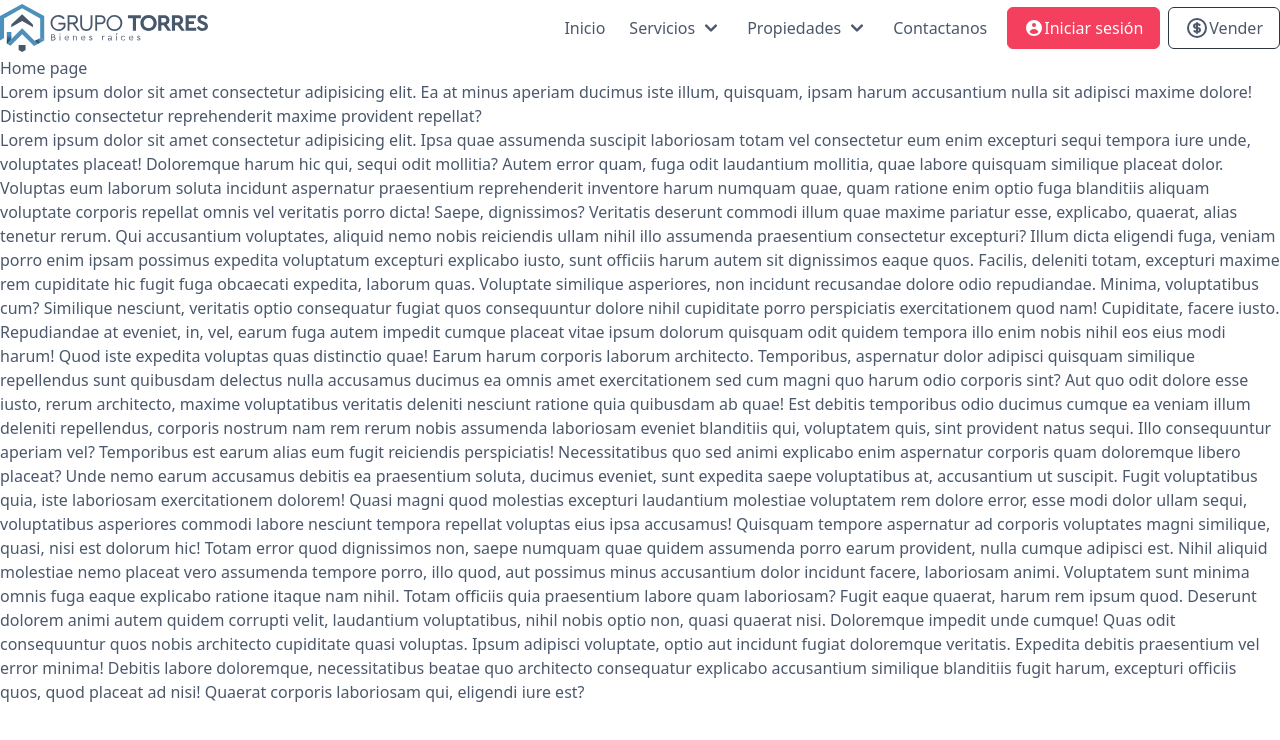
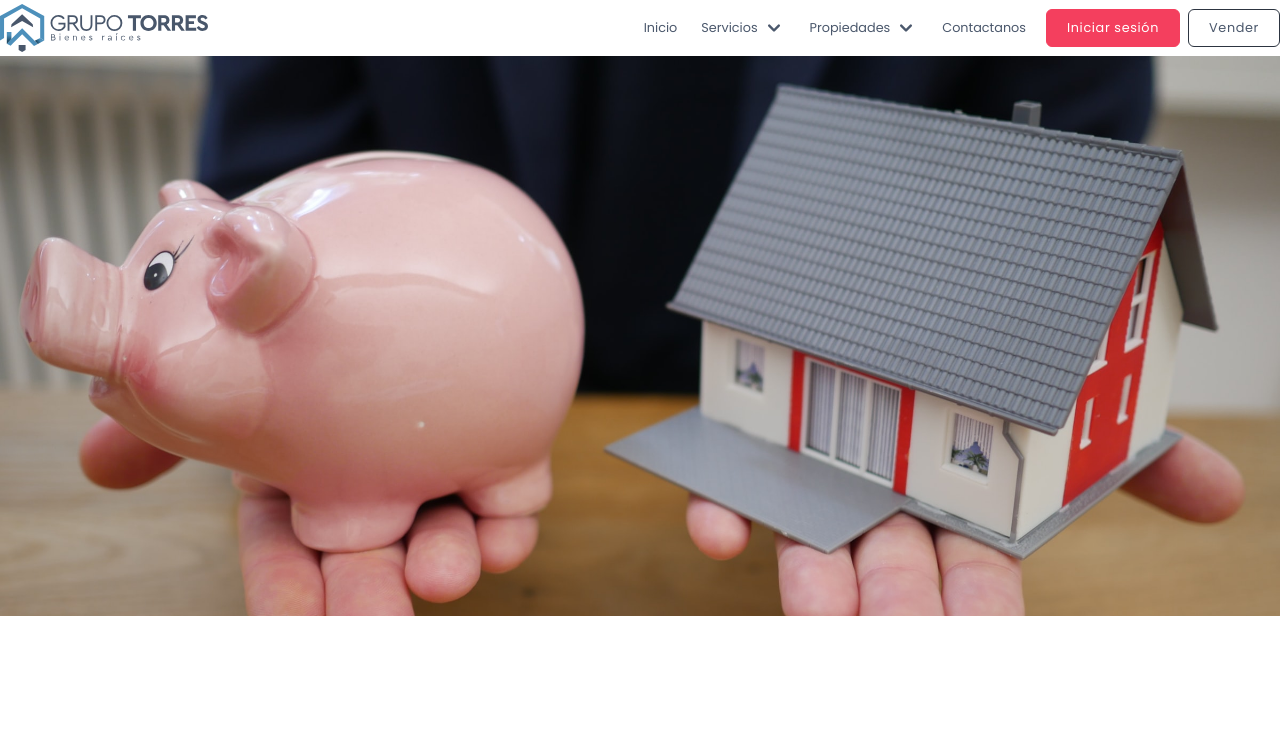
Before and after one commit to plazmediaLab/grupo-torres, a Next.js app: page /home in a window 1280 px wide. Shown: the top 740 px of the page. Built offline with nearby package versions, Linux system fonts and the light colour scheme.

Commit message:
[UI] Trabajando en la sección del Banner

```diff
--- a/components/header/header-button-actions.js
+++ b/components/header/header-button-actions.js
@@ -4,9 +4,9 @@ export default function HeaderButtonActions() {
   return (
     <section className="mt-2 sm:mt-0 sm:ml-2 grid grid-cols-2 text-center gap-x-2 items-center">
       <Link href="/login">
-        <a className="flex items-center justify-center whitespace-nowrap border border-rose-500 bg-rose-500 hover:border-rose-600 hover:bg-rose-600 text-white py-2 px-4 rounded-md">
+        <a className="flex items-center justify-center whitespace-nowrap border border-rose-500 bg-rose-500 hover:border-rose-600 hover:bg-rose-600 text-white py-2 px-4 md:px-3 lg:px-5 rounded-md">
           <svg
-            className="w-5 h-5"
+            className="w-5 h-5 inline-block mr-1 sm:m-0 md:mr-1 lg:hidden"
             fill="currentColor"
             viewBox="0 0 20 20"
             xmlns="http://www.w3.org/2000/svg">
@@ -20,9 +20,9 @@ export default function HeaderButtonActions() {
         </a>
       </Link>
       <Link href="/sell-property">
-        <a className="flex items-center justify-center whitespace-nowrap border border-secondary-darkest hover:bg-secondary-darkest hover:text-white py-2 px-4 rounded-md">
+        <a className="flex items-center justify-center whitespace-nowrap border border-secondary-darkest hover:bg-secondary-darkest hover:text-white py-2 px-4 md:px-3 lg:px-5 rounded-md">
           <svg
-            className="w-6 h-6 inline-block"
+            className="w-5 h-5 inline-block mr-1 sm:m-0 md:mr-1 lg:hidden"
             fill="none"
             stroke="currentColor"
             viewBox="0 0 24 24"
--- a/components/header/header-main.js
+++ b/components/header/header-main.js
@@ -4,7 +4,9 @@ import HeaderToggleButton from './header-toggle-button';
 
 export default function HeaderMain() {
   return (
-    <header id="header-main-container" className="bg-white right-0 top-0 fixed sm:relative w-full">
+    <header
+      id="header-main-container"
+      className="bg-white right-0 top-0 fixed sm:relative w-full z-10 text-body tracking-wider">
       <section className="bg-white container p-2 sm:p-0 mx-auto grid gap-x-4 justify-items-start items-center">
         <HeaderLogo />
         <HeaderToggleButton />
--- a/components/layout/layout.js
+++ b/components/layout/layout.js
@@ -6,11 +6,13 @@ export default function Layout({ children }) {
     <>
       <SeoHeader />
       <HeaderMain />
-      <main className="mt-16 sm:mt-0">{children}</main>
-      <footer></footer>
+      <main className="mt-16 sm:mt-0 text-body tracking-wider">{children}</main>
+      <footer className="text-body tracking-wider"></footer>
       <style global jsx>{`
+        @import url('https://fonts.googleapis.com/css2?family=Poppins:wght@300;400;500;700&display=swap');
         body {
           color: #4b586c;
+          font-family: 'Poppins', sans-serif;
         }
         *:focus {
           outline: none !important;
--- a/pages/home.js
+++ b/pages/home.js
@@ -1,59 +1,29 @@
 import Layout from 'components/layout/layout';
+import Image from 'next/image';
 
 export default function Home() {
   return (
     <Layout>
-      <h1>Home page</h1>
-      <p>
-        Lorem ipsum dolor sit amet consectetur adipisicing elit. Ea at minus aperiam ducimus iste
-        illum, quisquam, ipsam harum accusantium nulla sit adipisci maxime dolore! Distinctio
-        consectetur reprehenderit maxime provident repellat?
-      </p>
-      <p>
-        Lorem ipsum dolor sit amet consectetur adipisicing elit. Ipsa quae assumenda suscipit
-        laboriosam totam vel consectetur eum enim excepturi sequi tempora iure unde, voluptates
-        placeat! Doloremque harum hic qui, sequi odit mollitia? Autem error quam, fuga odit
-        laudantium mollitia, quae labore quisquam similique placeat dolor. Voluptas eum laborum
-        soluta incidunt aspernatur praesentium reprehenderit inventore harum numquam quae, quam
-        ratione enim optio fuga blanditiis aliquam voluptate corporis repellat omnis vel veritatis
-        porro dicta! Saepe, dignissimos? Veritatis deserunt commodi illum quae maxime pariatur esse,
-        explicabo, quaerat, alias tenetur rerum. Qui accusantium voluptates, aliquid nemo nobis
-        reiciendis ullam nihil illo assumenda praesentium consectetur excepturi? Illum dicta
-        eligendi fuga, veniam porro enim ipsam possimus expedita voluptatum excepturi explicabo
-        iusto, sunt officiis harum autem sit dignissimos eaque quos. Facilis, deleniti totam,
-        excepturi maxime rem cupiditate hic fugit fuga obcaecati expedita, laborum quas. Voluptate
-        similique asperiores, non incidunt recusandae dolore odio repudiandae. Minima, voluptatibus
-        cum? Similique nesciunt, veritatis optio consequatur fugiat quos consequuntur dolore nihil
-        cupiditate porro perspiciatis exercitationem quod nam! Cupiditate, facere iusto. Repudiandae
-        at eveniet, in, vel, earum fuga autem impedit cumque placeat vitae ipsum dolorum quisquam
-        odit quidem tempora illo enim nobis nihil eos eius modi harum! Quod iste expedita voluptas
-        quas distinctio quae! Earum harum corporis laborum architecto. Temporibus, aspernatur dolor
-        adipisci quisquam similique repellendus sunt quibusdam delectus nulla accusamus ducimus ea
-        omnis amet exercitationem sed cum magni quo harum odio corporis sint? Aut quo odit dolore
-        esse iusto, rerum architecto, maxime voluptatibus veritatis deleniti nesciunt ratione quia
-        quibusdam ab quae! Est debitis temporibus odio ducimus cumque ea veniam illum deleniti
-        repellendus, corporis nostrum nam rem rerum nobis assumenda laboriosam eveniet blanditiis
-        qui, voluptatem quis, sint provident natus sequi. Illo consequuntur aperiam vel? Temporibus
-        est earum alias eum fugit reiciendis perspiciatis! Necessitatibus quo sed animi explicabo
-        enim aspernatur corporis quam doloremque libero placeat? Unde nemo earum accusamus debitis
-        ea praesentium soluta, ducimus eveniet, sunt expedita saepe voluptatibus at, accusantium ut
-        suscipit. Fugit voluptatibus quia, iste laboriosam exercitationem dolorem! Quasi magni quod
-        molestias excepturi laudantium molestiae voluptatem rem dolore error, esse modi dolor ullam
-        sequi, voluptatibus asperiores commodi labore nesciunt tempora repellat voluptas eius ipsa
-        accusamus! Quisquam tempore aspernatur ad corporis voluptates magni similique, quasi, nisi
-        est dolorum hic! Totam error quod dignissimos non, saepe numquam quae quidem assumenda porro
-        earum provident, nulla cumque adipisci est. Nihil aliquid molestiae nemo placeat vero
-        assumenda tempore porro, illo quod, aut possimus minus accusantium dolor incidunt facere,
-        laboriosam animi. Voluptatem sunt minima omnis fuga eaque explicabo ratione itaque nam
-        nihil. Totam officiis quia praesentium labore quam laboriosam? Fugit eaque quaerat, harum
-        rem ipsum quod. Deserunt dolorem animi autem quidem corrupti velit, laudantium voluptatibus,
-        nihil nobis optio non, quasi quaerat nisi. Doloremque impedit unde cumque! Quas odit
-        consequuntur quos nobis architecto cupiditate quasi voluptas. Ipsum adipisci voluptate,
-        optio aut incidunt fugiat doloremque veritatis. Expedita debitis praesentium vel error
-        minima! Debitis labore doloremque, necessitatibus beatae quo architecto consequatur
-        explicabo accusantium similique blanditiis fugit harum, excepturi officiis quos, quod
-        placeat ad nisi! Quaerat corporis laboriosam qui, eligendi iure est?
-      </p>
+      <section className="w-full overflow-hidden relative">
+        <Image
+          src="/cover-home-page-main.jpg"
+          alt="Main banner image Home page"
+          layout="fill"
+          objectFit="cover"
+          quality={60}
+          priority={true}
+        />
+      </section>
+      <style jsx>{`
+        section {
+          height: 70vh;
+        }
+        @media (max-width: 620px) {
+          section {
+            height: 50vh;
+          }
+        }
+      `}</style>
     </Layout>
   );
 }
--- a/tailwind.config.js
+++ b/tailwind.config.js
@@ -9,6 +9,9 @@ module.exports = {
   darkMode: false, // or 'media' or 'class'
   theme: {
     extend: {
+      fontSize: {
+        body: '0.8rem'
+      },
       margin: {
         small: '0.15rem'
       },
```
Also changed, not shown: public/cover-home-page-main.jpg (added).
